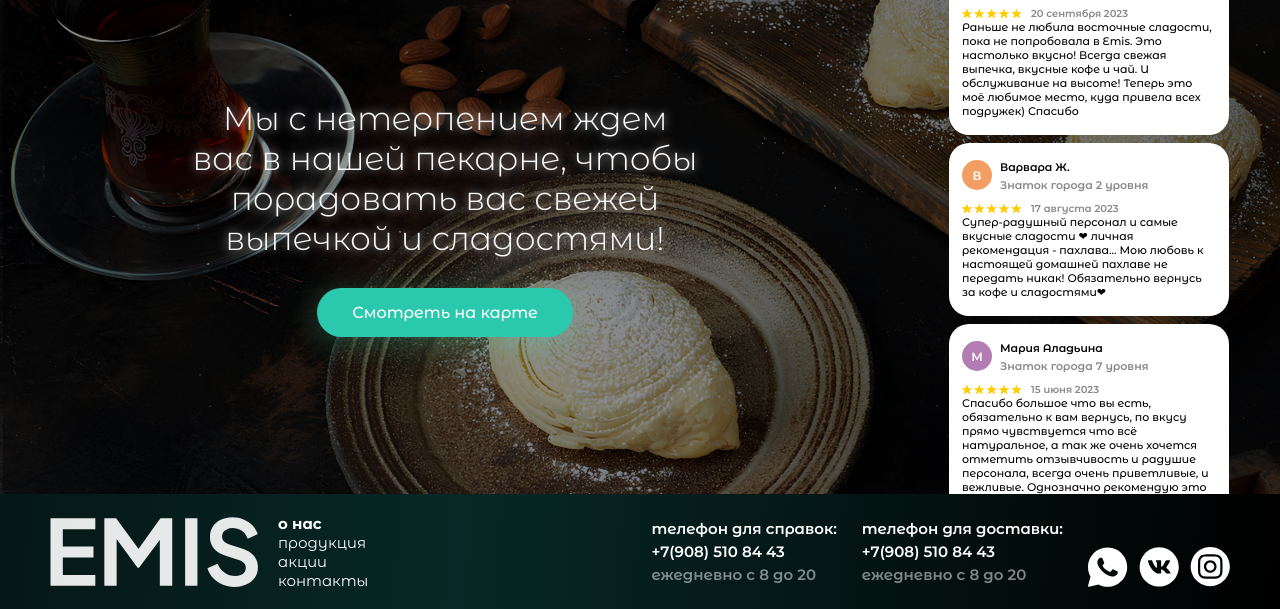
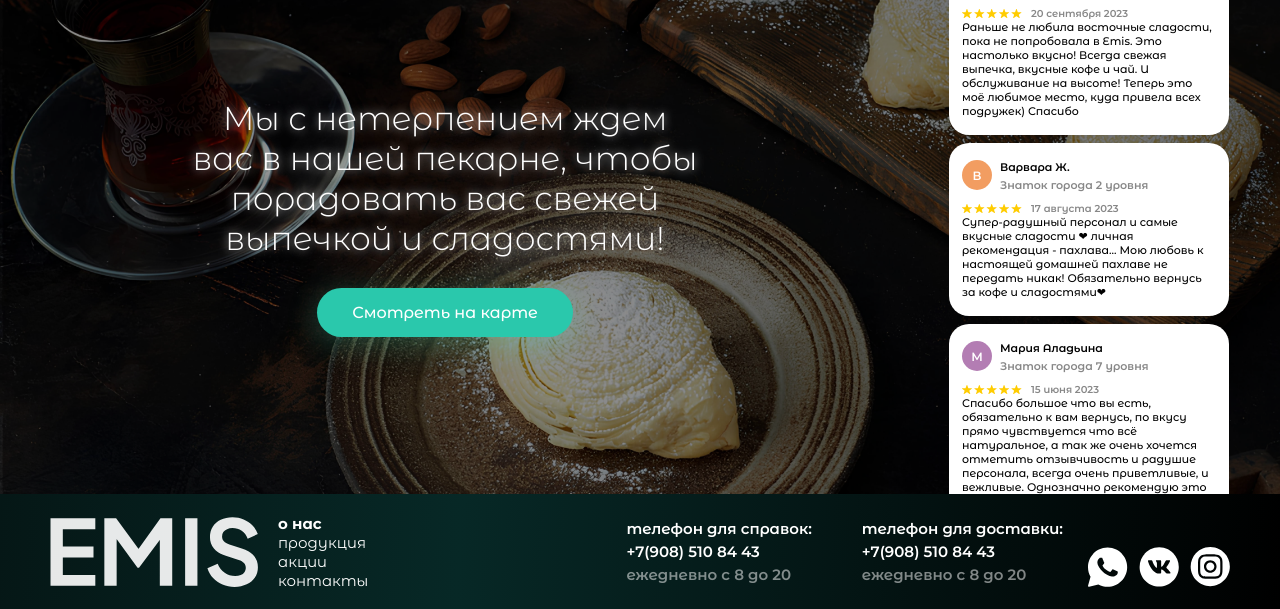
Before and after one commit to ullllosta/EMIS, a plain HTML site: page index.html in a window 1280 px wide. Shown: the part 2495-3104 px from the top of the page. Drawn offline with Linux system fonts and the light colour scheme.

Commit message:
fill .min and .map files

```diff
--- a/styles/sass/_footer.scss
+++ b/styles/sass/_footer.scss
@@ -55,7 +55,7 @@
   &__contact-numbers {
     display: flex;
     max-width: 554px;
-    gap: 25px;
+    gap: 50px;
 
     div {
       display: flex;
```
Also changed, not shown: styles/css/about-page.min.css, styles/css/contacts.min.css, styles/css/products.min.css, styles/css/shares.min.css, 2 other files.
